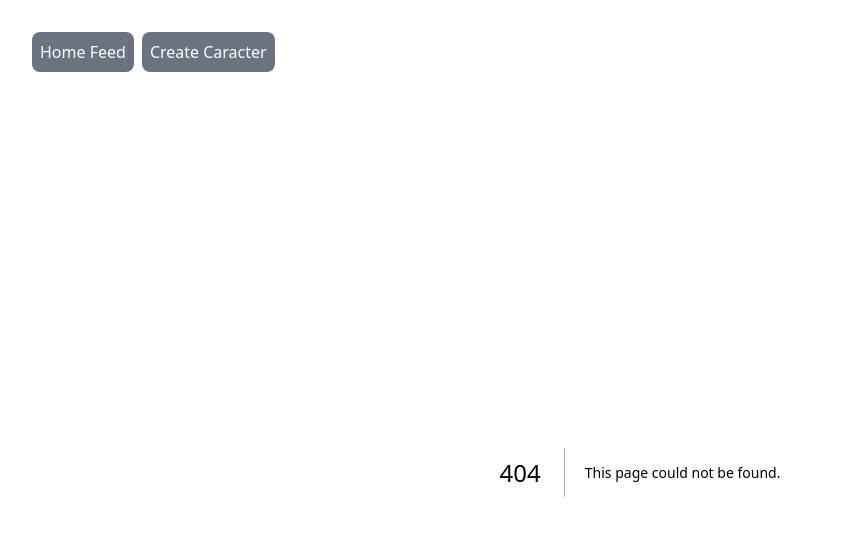
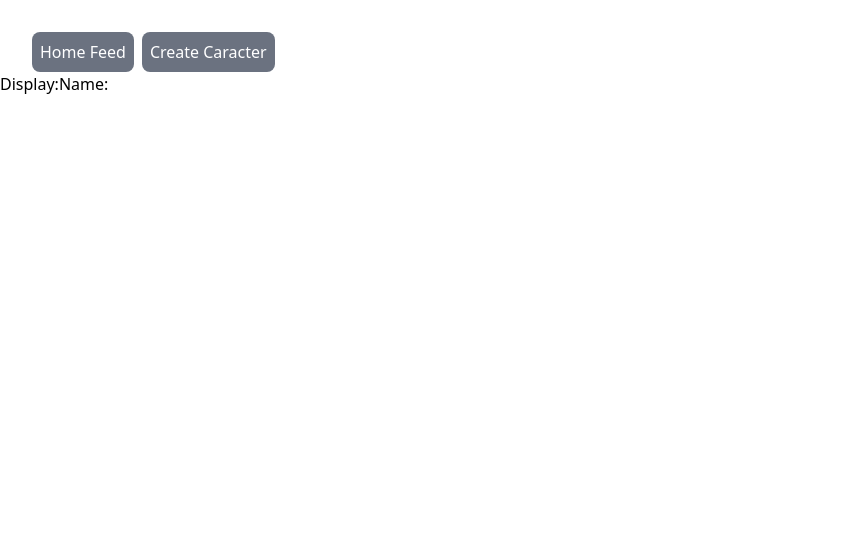
Before and after one commit to Mimi3col/Final-project, a Next.js app: page /displayCharacter in a window 1280 px wide. Before the commit this address had no page. Shown: the top 536 px of the page, without its empty margins (0-842 px from the left). Built offline with nearby package versions, Linux system fonts and the light colour scheme.

Commit message:
done for the night

```diff
--- a/src/components/card.js
+++ b/src/components/card.js
@@ -1,7 +1,6 @@
 import { useState } from "react"
 import { supabase } from "../../utils/supabase"
 import Router, { useRouter } from "next/router"
-import ExtraInfoSingle from "@/pages/extraInfoSingle";
 
 export default function Card(element) {
 
@@ -9,7 +8,10 @@ export default function Card(element) {
 
   return (
     <div className="flex flex-col">
-      <button className="rounded-lg bg-gray-800 text-white hover:bg-blue-600">
+      <button className="rounded-lg bg-gray-800 text-white hover:bg-blue-600"
+        onClick={() => {
+          Router.push('/displayCharacter', undefined, { name: element.char_name, id: element.id })
+        }}>
         <p> Name: {element.char_name}</p>
         <p> Race: {element.race}</p>
         <p> Strength: {element.strenght}</p>
--- a/src/components/displaycards.js
+++ b/src/components/displaycards.js
@@ -17,11 +17,7 @@ export default function DisplayCards({ char_list }) {
         id={element.id}
         character_data={element}
       />
-      <Link href={{
-        pathname: '/extraInfoSingle',
-        query: { element: element },
-      }}>
-        TO Extra Info</Link>
+
     </div>
   ));
 
--- /dev/null
+++ b/src/pages/displayCharacter.js
@@ -0,0 +1,12 @@
+
+export default function DisplayCharacter(character) {
+
+  console.log(character);
+
+  return (
+    <div>
+      Display:{character.id}
+      Name:{character.char_name}
+    </div>
+  )
+}
```
Also changed, not shown: 1 other file (tests, documents, lock files or other folders).
